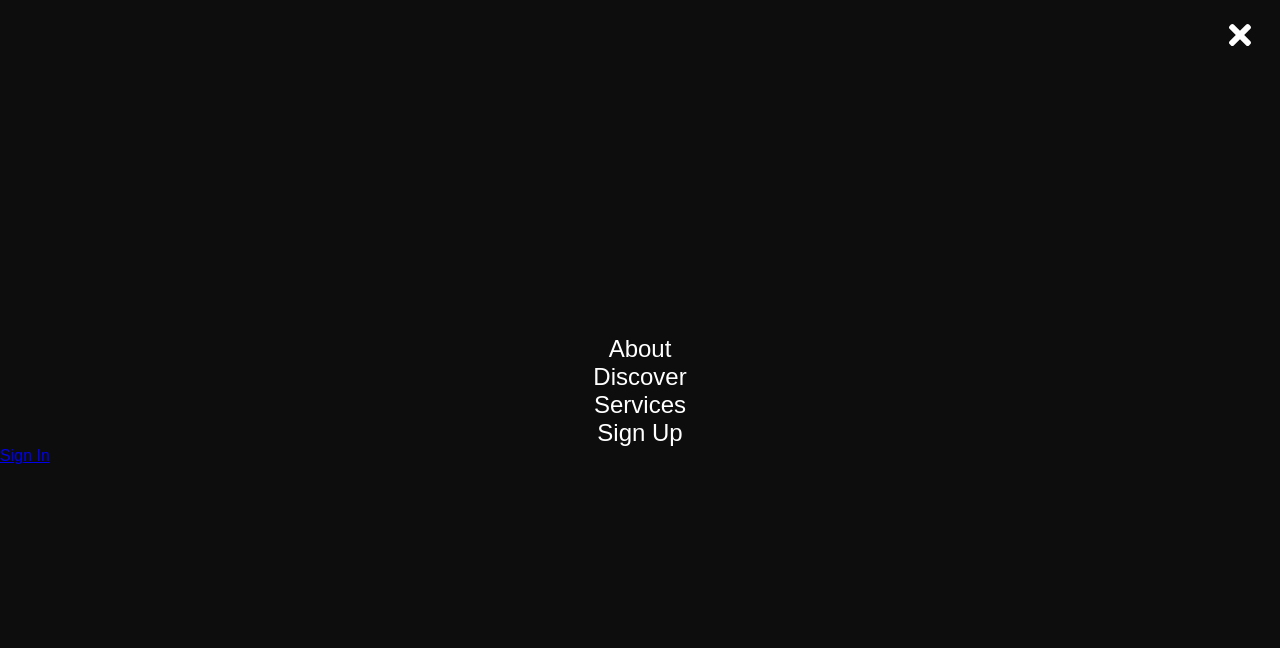
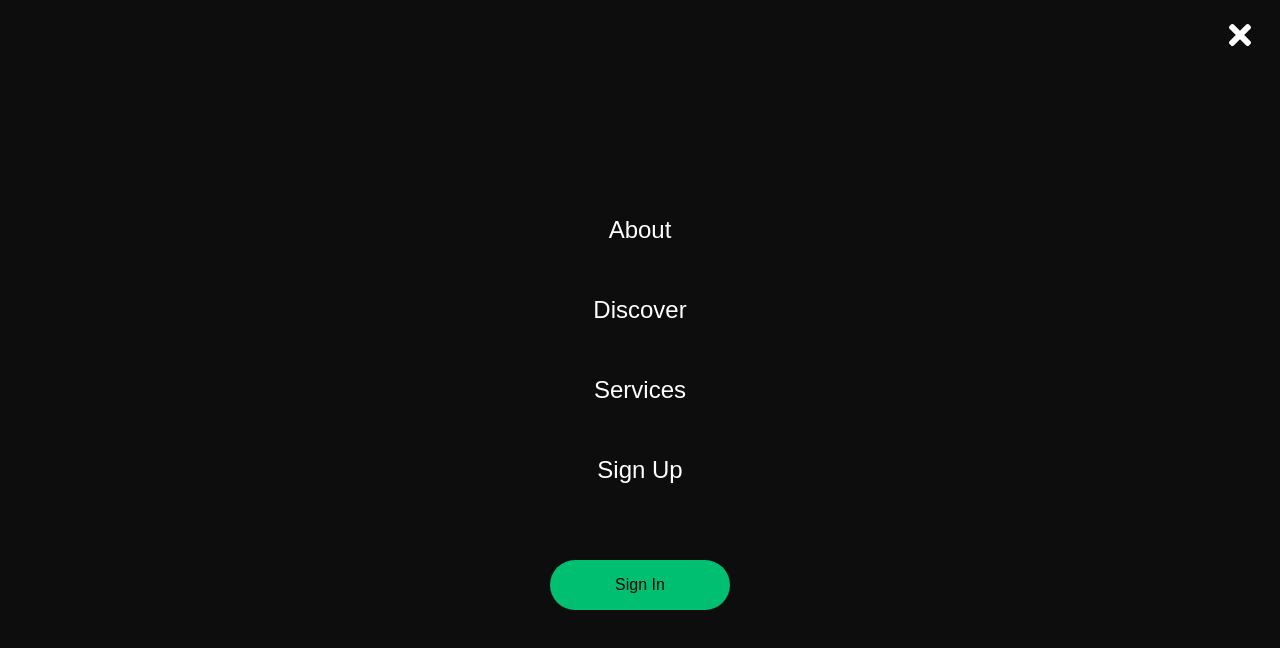
Before and after one commit to Ibtid/Landing-page-2, a React (Create React App) app: page / in a window 1280 px wide. Shown: the top 648 px of the page. Built offline with nearby package versions, Linux system fonts and the light colour scheme.

Commit message:
Styled sidebar

```diff
--- a/src/components/Sidebar/Sidebar.css
+++ b/src/components/Sidebar/Sidebar.css
@@ -36,6 +36,14 @@
   color: #fff;
 }
 
+.SidebarMenu {
+  display: grid;
+  grid-template-columns: 1fr;
+  grid-template-rows: repeat(4, 80px);
+  text-align: center;
+  margin-bottom: 50px;
+}
+
 .SidebarLink {
   display: flex;
   align-items: center;
@@ -52,3 +60,33 @@
   color: #01bf71;
   transition: 0.2s ease-in-out;
 }
+
+.SideBtnWrap {
+  display: flex;
+  justify-content: center;
+}
+
+.SidebarRoute {
+  border-radius: 50px;
+  background: #01bf71;
+  white-space: nowrap;
+  padding: 16px 65px;
+  color: #010606;
+  font-size: 16px;
+  outline: none;
+  border: none;
+  cursor: pointer;
+  transition: all 0.2s ease-in-out;
+  text-decoration: none;
+}
+.SidebarRoute:hover {
+  transition: all 0.2s ease-in-out;
+  background: #fff;
+  color: #010606;
+}
+
+@media screen and (max-width: 480px) {
+  .SidebarMenu {
+    grid-template-rows: repeat(4, 60px);
+  }
+}
--- a/src/components/Sidebar/Sidebar.js
+++ b/src/components/Sidebar/Sidebar.js
@@ -24,9 +24,9 @@ const Sidebar = () => {
                     <LinkS to="signup" className="SidebarLink">
                         Sign Up
                     </LinkS>
-                    <div className="SideBtnWrap">
+                </div>
+                <div className="SideBtnWrap">
                         <Link to="/signip" className="SidebarRoute">Sign In</Link>
-                    </div>
                 </div>
             </div>
         </aside>
```
